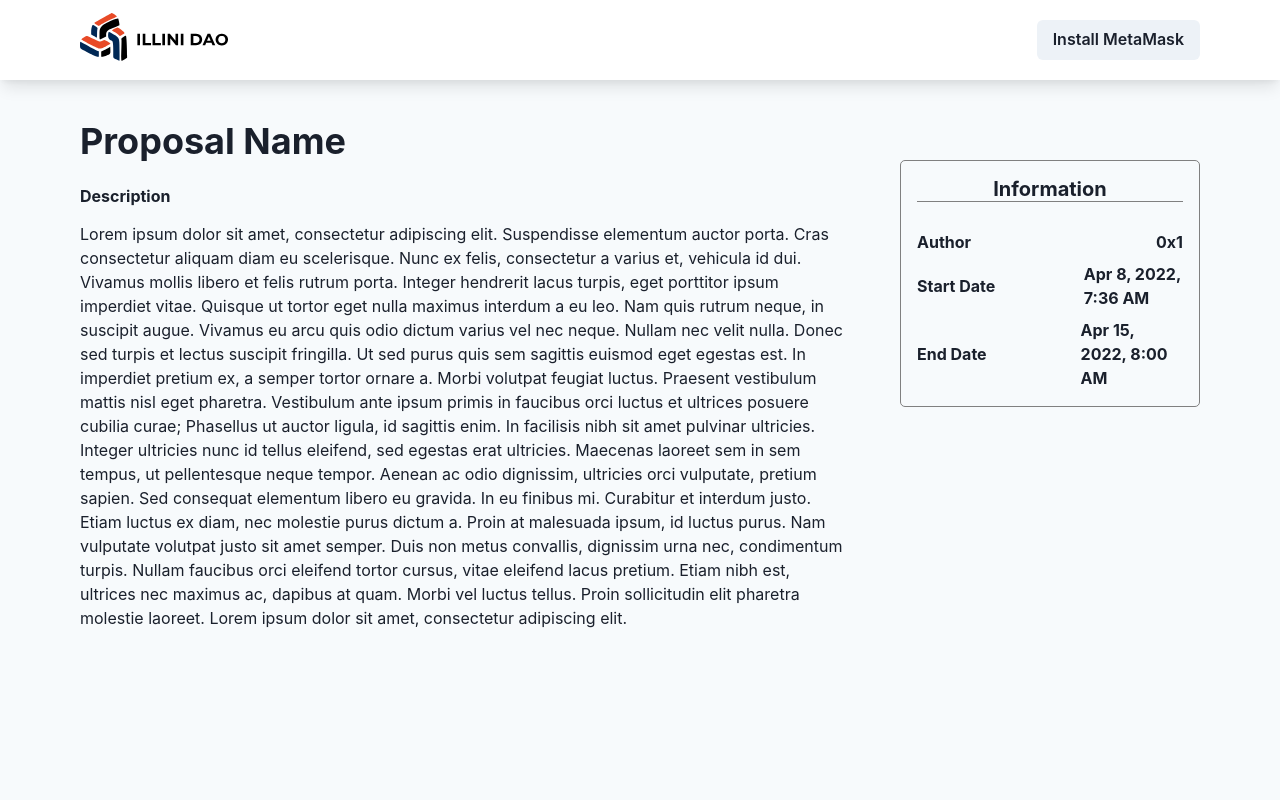
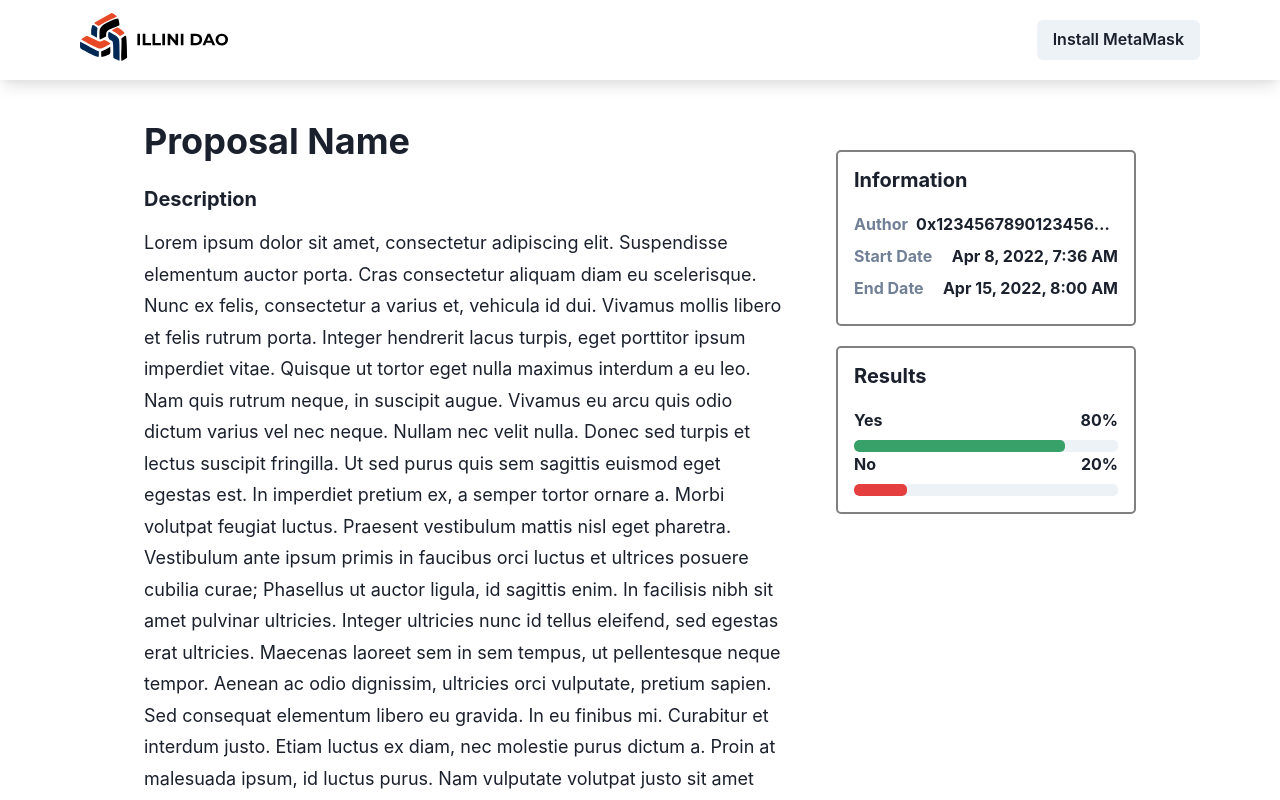
Before and after one commit to IlliniBlockchain/dao-token, a React (Create React App) app in the folder client/: page /proposals/0x1 in a window 1280 px wide. Shown: the top 800 px of the page. Built offline with nearby package versions, Linux system fonts and the light colour scheme.

Commit message:
Fix full screen proposal page

```diff
--- a/client/src/pages/FullScreenProposal.jsx
+++ b/client/src/pages/FullScreenProposal.jsx
@@ -1,40 +1,29 @@
 import {
   Box,
   Container,
-  Grid,
-  GridItem,
+  Flex,
   Heading,
   HStack,
+  Progress,
   Text,
-  useBreakpoint,
-  VStack,
+  useMediaQuery,
 } from '@chakra-ui/react';
 import { Navbar } from '../components/NavBar';
 
 export const FullScreenProposal = () => {
-  const colCount = useBreakpoint({ base: 7, sm: 4, md: 4 });
-  console.log(colCount);
+  const [useSmallerView] = useMediaQuery('(max-width: 1200px)');
 
   return (
-    <Box bg="gray.50">
+    <Box bg="white">
       <Navbar />
-      <Container minW="90%">
-        <Grid
-          templateColumns={`repeat(${
-            colCount === 'md' || colCount === 'sm' || colCount === 'base'
-              ? 4
-              : 7
-          }, 1fr)`}
-          h="100vh"
-          gap="50px"
-        >
-          <GridItem rowSpan={2} colSpan={6}>
+      <Container minW="80%">
+        <Flex flexDir={useSmallerView ? 'column' : 'row'}>
+          <Box margin="0 auto" mr={useSmallerView ? '0' : '50px'} maxW="800px">
             <Heading>Proposal Name</Heading>
-
-            <Heading as="h6" size="sm" mt={6}>
+            <Heading size="md" as="h5" mt={6}>
               Description
             </Heading>
-            <Text mt={4}>
+            <Text mt={4} lineHeight="1.75" fontSize="18px">
               Lorem ipsum dolor sit amet, consectetur adipiscing elit.
               Suspendisse elementum auctor porta. Cras consectetur aliquam diam
               eu scelerisque. Nunc ex felis, consectetur a varius et, vehicula
@@ -63,50 +52,49 @@ export const FullScreenProposal = () => {
               pharetra molestie laoreet. Lorem ipsum dolor sit amet, consectetur
               adipiscing elit.
             </Text>
-          </GridItem>
-          <GridItem
-            rowSpan={2}
-            colSpan={
-              colCount === 'md' || colCount === 'sm' || colCount === 'base'
-                ? 6
-                : 1
-            }
-            minW="300px"
+          </Box>
+          <Box
+            minW={useSmallerView ? '100%' : '300px'}
+            maxW={useSmallerView ? '100%' : '315px'}
+            margin="30px auto"
+            h="fit-content"
+            fontWeight="bold"
           >
-            <VStack
-              w="100%"
-              fontWeight="bold"
-              mt={10}
-              justify="flex-start"
-              border="1px solid grey"
-              borderRadius="5px"
-              p={4}
-            >
-              <Heading
-                w="100%"
-                textAlign="center"
-                as="h6"
-                size="md"
-                mb={5}
-                borderBottom="1px solid grey"
-              >
+            <Box border="2px solid grey" borderRadius="5px" p={4} mb={5}>
+              <Heading as="h6" size="md" mb={5}>
                 Information
               </Heading>
-              <HStack w="100%" justify="space-between">
-                <Text>Author</Text>
-                <Text>0x1</Text>
+              <HStack mb="8px" justify="space-between">
+                <Text color="gray.500">Author</Text>
+                <Text noOfLines="1">0x12345678901234567890</Text>
               </HStack>
-              <HStack w="100%" justify="space-between">
-                <Text w="100%">Start Date</Text>
+              <HStack mb="8px" justify="space-between">
+                <Text color="gray.500">Start Date</Text>
                 <Text>Apr 8, 2022, 7:36 AM</Text>
               </HStack>
-              <HStack w="100%" justify="space-between">
-                <Text w="100%">End Date</Text>
+              <HStack mb="8px" justify="space-between">
+                <Text color="gray.500">End Date</Text>
                 <Text>Apr 15, 2022, 8:00 AM</Text>
               </HStack>
-            </VStack>
-          </GridItem>
-        </Grid>
+            </Box>
+            <Box border="2px solid grey" borderRadius="5px" p={4}>
+              <Heading as="h6" size="md" mb={5}>
+                Results
+              </Heading>
+              <HStack mb="8px" justify="space-between">
+                <Text>Yes</Text>
+                <Text>80%</Text>
+              </HStack>
+              <Progress value={80} colorScheme="green" borderRadius="5px" />
+
+              <HStack mb="8px" justify="space-between">
+                <Text>No</Text>
+                <Text>20%</Text>
+              </HStack>
+              <Progress value={20} colorScheme="red" borderRadius="5px" />
+            </Box>
+          </Box>
+        </Flex>
       </Container>
     </Box>
   );
```
